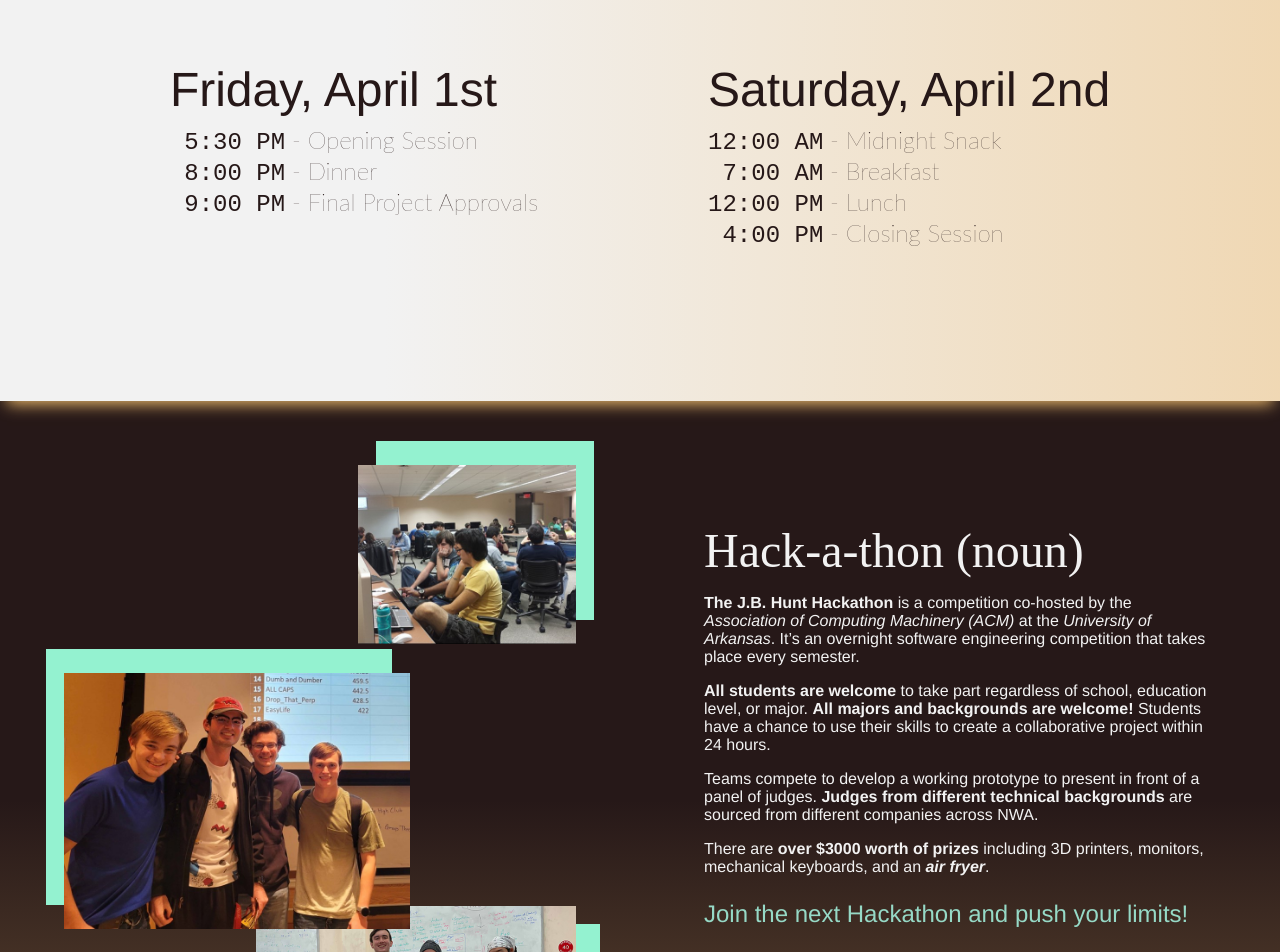
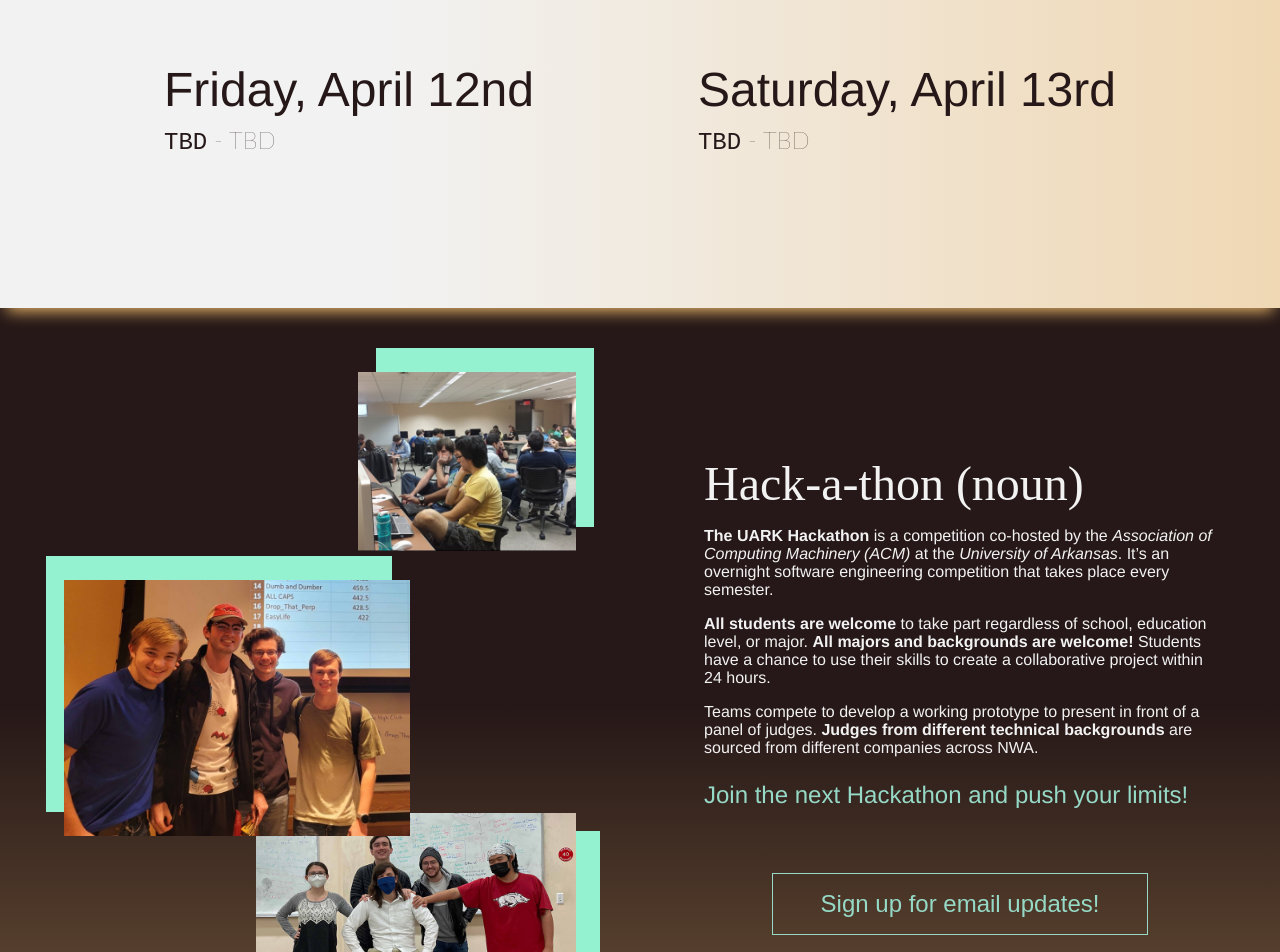
Before and after one commit to uark-acm/hackathon, a Next.js app: page / in a window 1280 px wide. Shown: the part 1640-2592 px from the top of the page. Built offline with nearby package versions, Linux system fonts and the light colour scheme; a web font is replaced by a local one.

Commit message:
adjustd for spring 2024 hackathon

```diff
--- a/EDITME.ts
+++ b/EDITME.ts
@@ -15,19 +15,19 @@
 /**
  * Registration form link
  */
-export const registrationLink = "https://forms.gle/ToU7eZXRKrMqNvmF8";
+export const registrationLink = "https://forms.gle/gFwrFeArJmq1YCMH9";
 
 /**
  * Start Date of the competition
  * Format: MM/DD/YYYY
  */
-export const startDate = "04/01/2022";
+export const startDate = "04/12/2024";
 
 /**
  * End Date of the competition
  * Format: MM/DD/YYYY
  */
-export const endDate = "04/02/2022";
+export const endDate = "04/13/2024";
 
 /**
  * Registration Cutoff Time
@@ -52,36 +52,16 @@
  */
 export const day1Schedule = [
     {
-        time: "5:30 PM",
-        text: "Opening Session"
+        time: "TBD",
+        text: "TBD"
     },
-    {
-        time: "8:00 PM",
-        text: "Dinner"
-    },
-    {
-        time: "9:00 PM",
-        text: "Final Project Approvals"
-    }
 ];
 
 export const day2Schedule = [
     {
-        time: "12:00 AM",
-        text: "Midnight Snack"
+        time: "TBD",
+        text: "TBD"
     },
-    {
-        time: "7:00 AM",
-        text: "Breakfast"
-    },
-    {
-        time: "12:00 PM",
-        text: "Lunch"
-    },
-    {
-        time: "4:00 PM",
-        text: "Closing Session"
-    }
 ];
 
 
@@ -92,7 +72,7 @@
  * Hero Section Subtitle
  * This is the text directly underneath the word "HACKATHON" in the first section.
  */
-export const subtitle = "Presented by JB Hunt and Uark ACM";
+export const subtitle = "Presented by UARK ACM";
 
 /**
  * Location Section Text
@@ -143,13 +123,11 @@
  * The block quote is meant to apply some extra color on top of any styling placed on that text.
  */
 export const detailsText = `
-**The J.B. Hunt Hackathon** is a competition co-hosted by the *Association of Computing Machinery (ACM)* at the *University of Arkansas*. It’s an overnight software engineering competition that takes place every semester.
+**The UARK Hackathon** is a competition co-hosted by the *Association of Computing Machinery (ACM)* at the *University of Arkansas*. It’s an overnight software engineering competition that takes place every semester.
 
 **All students are welcome** to take part regardless of school, education level, or major. **All majors and backgrounds are welcome!** Students have a chance to use their skills to create a collaborative project within 24 hours.
 
 Teams compete to develop a working prototype to present in front of a panel of judges. **Judges from different technical backgrounds** are sourced from different companies across NWA.
-
-There are **over $3000 worth of prizes** including 3D printers, monitors, mechanical keyboards, and an ***air fryer***.
 
 > Join the next Hackathon and push your limits!
 `;
@@ -170,5 +148,5 @@
  * site they can reach out to.
  */
 export const footerText = `
-For questions, contact <acm@uark.edu>.
+For questions, contact <jtn006@uark.edu>.
 `;
--- a/components/details.tsx
+++ b/components/details.tsx
@@ -53,7 +53,7 @@
                     <Button
                         onClick={() => window.open(registrationLink, "__blank")}
                         className={styles.cta}
-                        text="Register Now"
+                        text="Sign up for email updates!"
                         variant="primary"
                     />
                 </div>
--- a/components/hero.tsx
+++ b/components/hero.tsx
@@ -44,7 +44,7 @@
                         <Button
                             onClick={() => window.open(registrationLink, "__blank")}
                             className={styles.cta}
-                            text="Register Now"
+                            text="Sign up for email updates!"
                             variant="primary"
                         />
                 }
```
Also changed, not shown: 1 other file (tests, documents, lock files or other folders).
